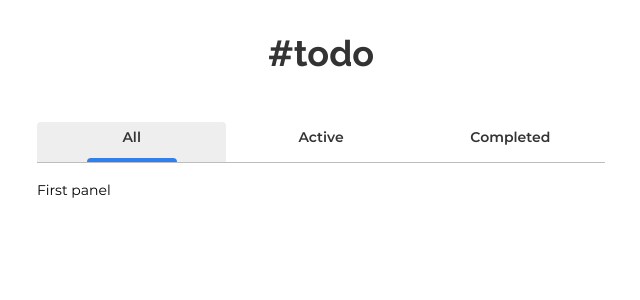
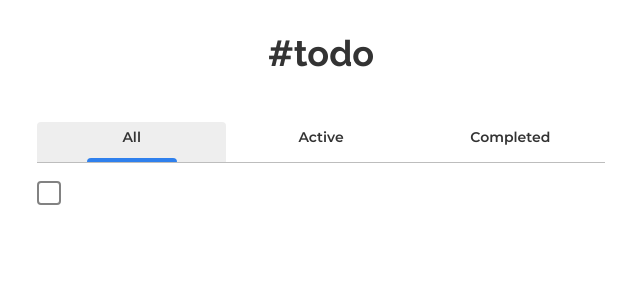
Before and after one commit to gabrielnafuzi/todo-app, a React (Vite) app: page / in a window 1280 px wide. Shown: the top 300 px of the page, without its empty margins (319-959 px from the left). Built offline with nearby package versions, Linux system fonts and the light colour scheme.

Commit message:
feat: add Checkbox component

```diff
--- /dev/null
+++ b/src/components/Checkbox/index.tsx
@@ -0,0 +1,45 @@
+import { motion, useMotionValue, useTransform } from 'framer-motion'
+
+import { theme } from '@/styles'
+
+import * as S from './styles'
+
+type CheckboxProps = {
+  checked?: boolean
+  onClick?: () => void
+}
+
+export const Checkbox = ({ checked = false, onClick }: CheckboxProps) => {
+  const pathLength = useMotionValue(0)
+  const opacity = useTransform(pathLength, [0.05, 0.15], [0, 1])
+
+  return (
+    <S.Wrapper
+      whileHover={{ scale: 1.05 }}
+      whileTap={{ scale: 0.95 }}
+      animate={{
+        borderColor: checked ? theme.colors.primary : theme.colors.darkGray,
+        backgroundColor: checked ? theme.colors.primary : theme.colors.white
+      }}
+      transition={{ type: 'spring' }}
+      onTap={onClick}
+    >
+      <svg
+        width="24"
+        height="24"
+        viewBox="0 0 24 24"
+        fill="none"
+        xmlns="http://www.w3.org/2000/svg"
+      >
+        <motion.path
+          d="M4 13L9 18L20 5.5"
+          stroke={theme.colors.white}
+          strokeLinecap="round"
+          strokeWidth="2.4"
+          animate={{ pathLength: checked ? 1 : 0 }}
+          style={{ pathLength: pathLength, opacity: opacity }}
+        />
+      </svg>
+    </S.Wrapper>
+  )
+}
--- /dev/null
+++ b/src/components/Checkbox/styles.ts
@@ -0,0 +1,13 @@
+import { motion } from 'framer-motion'
+import styled from 'styled-components'
+
+export const Wrapper = styled(motion.div)`
+  width: 2.4rem;
+  height: 2.4rem;
+  border-radius: 0.4rem;
+  cursor: pointer;
+  border: 2px solid;
+  display: flex;
+  align-items: center;
+  justify-content: center;
+`
--- a/src/components/Header/styles.ts
+++ b/src/components/Header/styles.ts
@@ -6,6 +6,7 @@ export const Wrapper = styled(motion.header)`
   max-width: max-content;
   margin-left: auto;
   margin-right: auto;
+  user-select: none;
 `
 
 export const Title = styled.span`
--- a/src/components/Tabs/styles.ts
+++ b/src/components/Tabs/styles.ts
@@ -4,7 +4,6 @@ import styled from 'styled-components'
 export const Wrapper = styled(motion.div)`
   width: 100%;
   height: 100%;
-  overflow: hidden;
   display: flex;
   flex-direction: column;
 `
--- a/src/components/index.ts
+++ b/src/components/index.ts
@@ -1,3 +1,4 @@
 export { Header } from './Header'
 export { Container } from './Container'
 export * from './Tabs'
+export * from './Checkbox'
--- a/src/pages/Home/index.tsx
+++ b/src/pages/Home/index.tsx
@@ -1,6 +1,6 @@
 import { useState } from 'react'
 
-import { Tabs, TabList, Tab, TabPanels, TabPanel } from '@/components'
+import { Tabs, TabList, Tab, TabPanels, TabPanel, Checkbox } from '@/components'
 
 const tabs = ['All', 'Active', 'Completed'] as const
 type TabsType = typeof tabs[number]
@@ -11,6 +11,7 @@ const initialTab = tabs.includes(tabParam) ? tabParam : 'All'
 
 export const Home = () => {
   const [selectedTab, setSelectedTab] = useState<TabsType>(initialTab)
+  const [isCompleted, setIsCompleted] = useState<boolean>(false)
 
   const handleSetSelectedTab = (tab: TabsType) => {
     setSelectedTab(tab)
@@ -32,7 +33,12 @@ export const Home = () => {
       </TabList>
 
       <TabPanels activeTab={selectedTab}>
-        <TabPanel tabKey="all">First panel</TabPanel>
+        <TabPanel tabKey="all">
+          <Checkbox
+            checked={isCompleted}
+            onClick={() => setIsCompleted(!isCompleted)}
+          />
+        </TabPanel>
         <TabPanel tabKey="active">second panel</TabPanel>
         <TabPanel tabKey="completed">third panel</TabPanel>
       </TabPanels>
```
